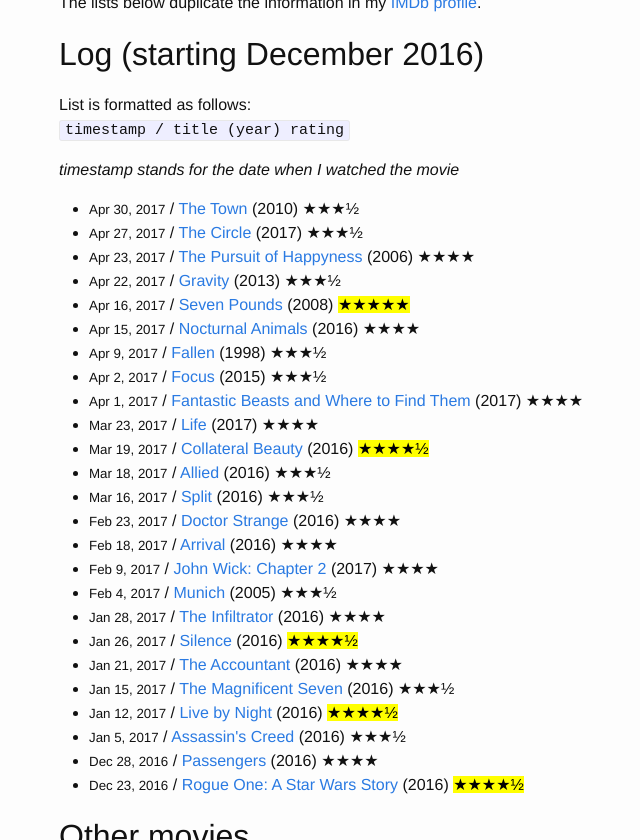
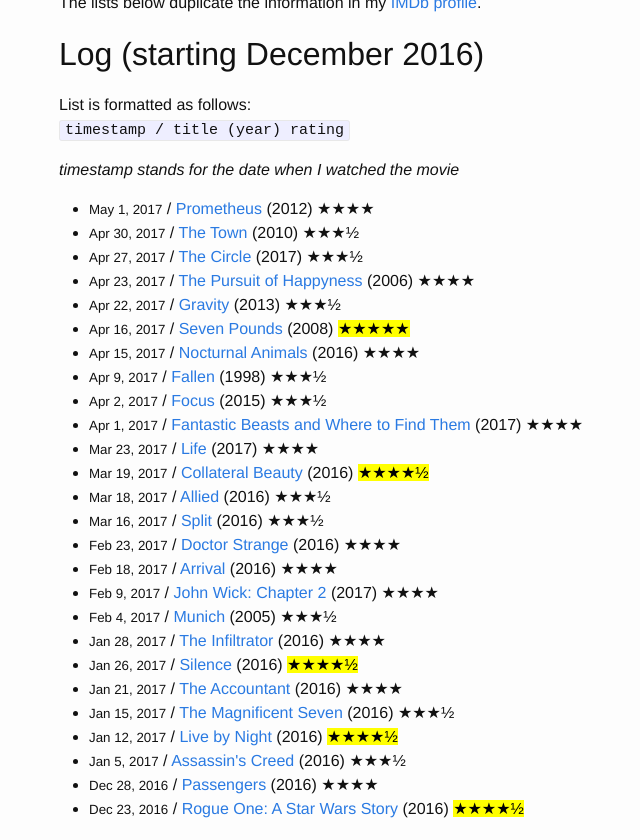
Before and after one commit to aspyatkin/personal-website, a Jekyll site: the page built from movie-list.md, in a window 1280 px wide and 900 px high, scrolled down 452 px, cut to the strip 60-900 px from the top of the window. Shown: the whole strip, without its empty margins (211-851 px from the left). Built offline with Jekyll 4.4.1, drawn with Linux system fonts in a browser that asks for light colours.

Commit message:
Update movie list

```diff
--- a/movie-list.md
+++ b/movie-list.md
@@ -5,6 +5,12 @@
 permalink: /movie-list/
 top_ndx: 4
 log_list:
+  - date: 'May 1, 2017'
+    title: 'Prometheus'
+    year: 2012
+    rating: 4
+    url: 'http://www.imdb.com/title/tt1446714/'
+
   - date: 'Apr 30, 2017'
     title: 'The Town'
     year: 2010
```
